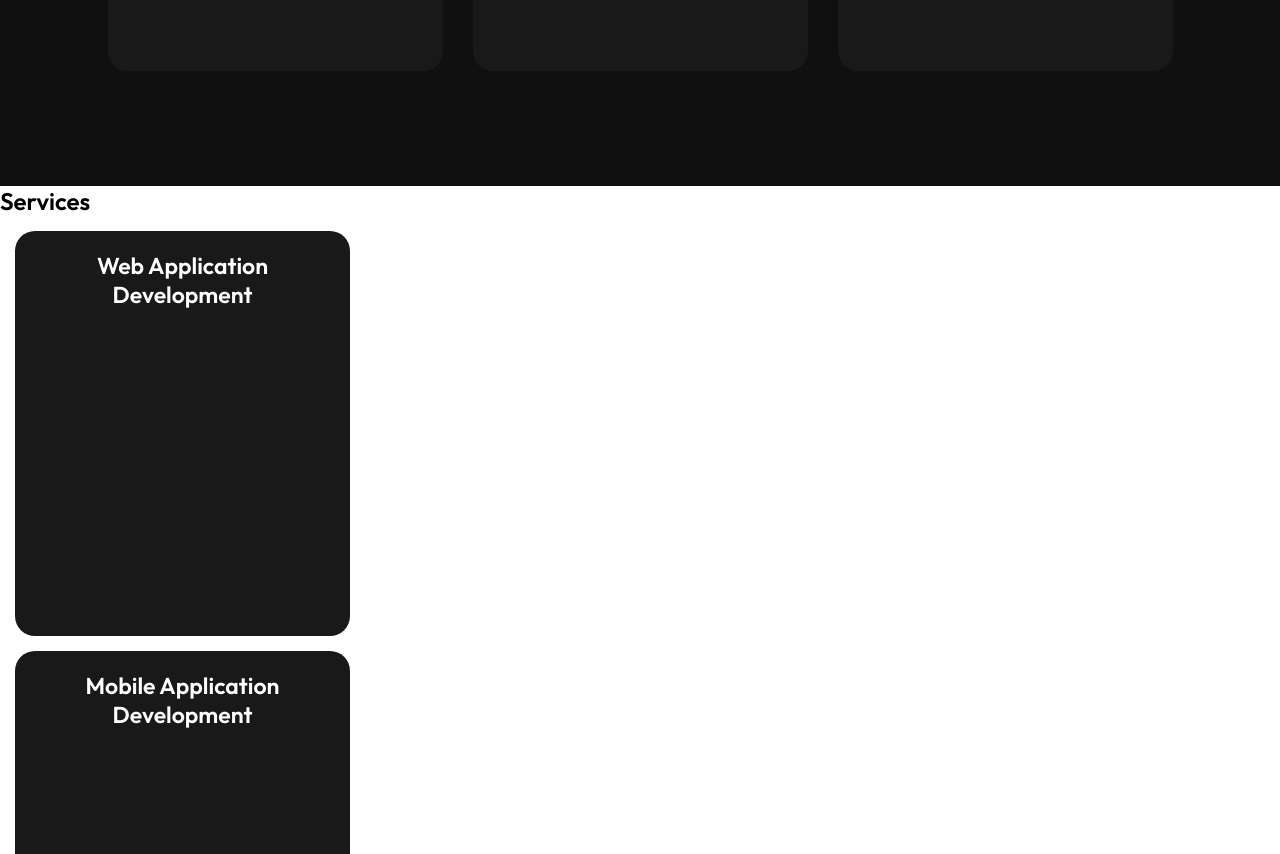
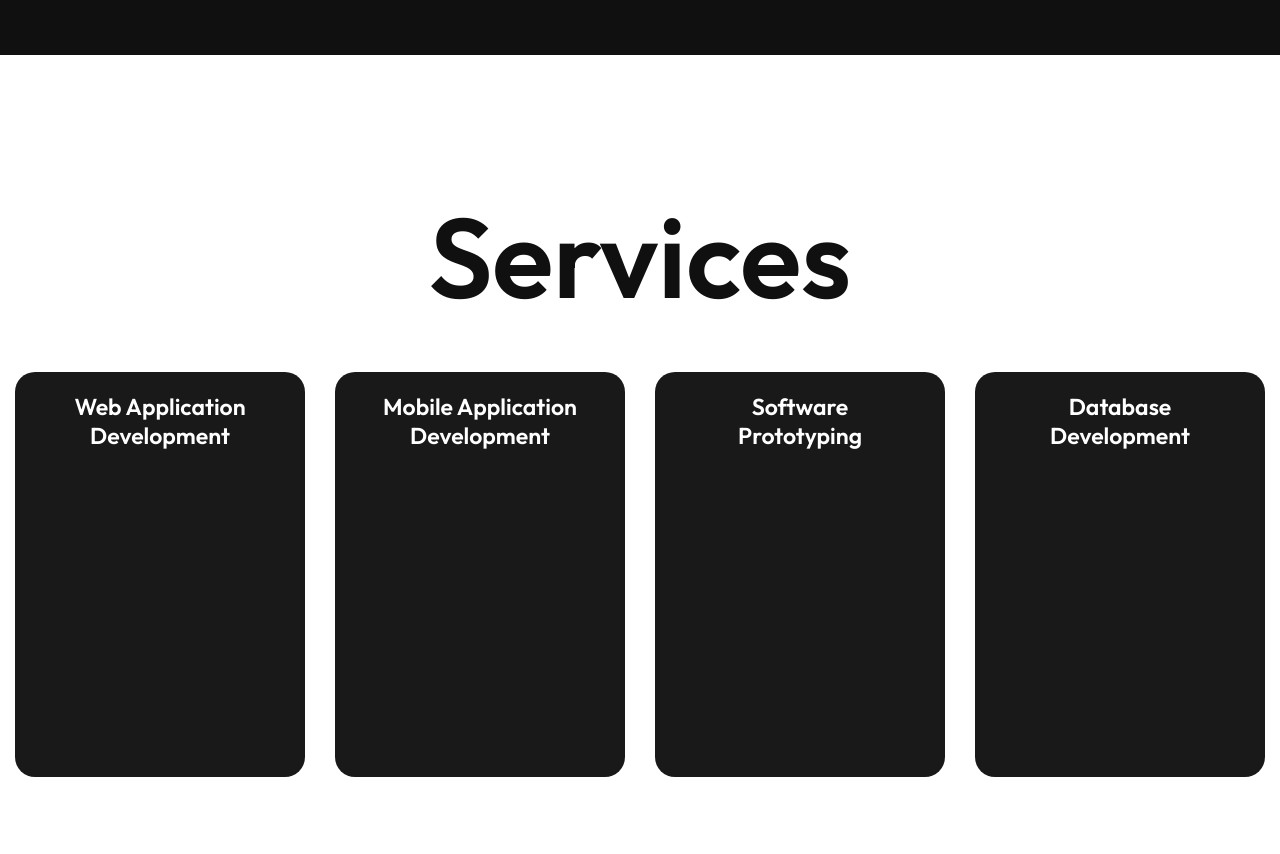
Before and after one commit to tsgmagagul/portfolio, a plain HTML site: page index.html in a window 1280 px wide. Shown: the part 1946-2800 px from the top of the page. Drawn offline with Linux system fonts and the light colour scheme.

Commit message:
Add files via upload

```diff
--- a/index.html
+++ b/index.html
@@ -29,7 +29,7 @@
     <header>
         <div class="logo">
 
-            <i class="fa-solid fa-t"></i>
+         <img src="assets/THANDO'S LOGO.png" style="height: 100px; width: 100px;">
         </div>
         <nav>
             <div class="hamb">
@@ -132,8 +132,15 @@
     </div>
   </div>
 </section>
+<!------------------------------------------------------------------------------------------------------------------------------------------------------------------------>
 <section class="services">
-  <h2>Services</h2>
+  <div class="title1">
+    <h2>Services</h2>
+  </div>
+
+  <div class="box">
+
+
 <div class="card">
   <h5>Web Application Development</h5>
   <p>
@@ -158,6 +165,7 @@
 
   </p>
 </div>
+</div>
 </section>
 <script src="script.js"></script>
 <footer>
--- a/style.css
+++ b/style.css
@@ -97,7 +97,7 @@ nav ul li a:hover {
 }
 .container
 {
-    padding-top: 190px;
+    padding-top: 10px;
 }
 .container img{
   height: auto;
@@ -213,7 +213,19 @@ top:0;
 nav .nav-list.open {
     right: 0;
 }
-
+.services
+  {
+    width: 100%;
+    padding: 100px 0px;
+  }
+.services .title1
+  {
+color: #101010;
+font-size: 75px;
+width: 1130px;
+margin: 30px auto;
+text-align: center;
+  }
 .service {
     background-color: #101010;
     width: 100%;
@@ -391,7 +403,3 @@ footer {
     border: 2px solid #00c7f9;
     cursor: pointer;
   }
-  .services
-  {
-
-  }
```
